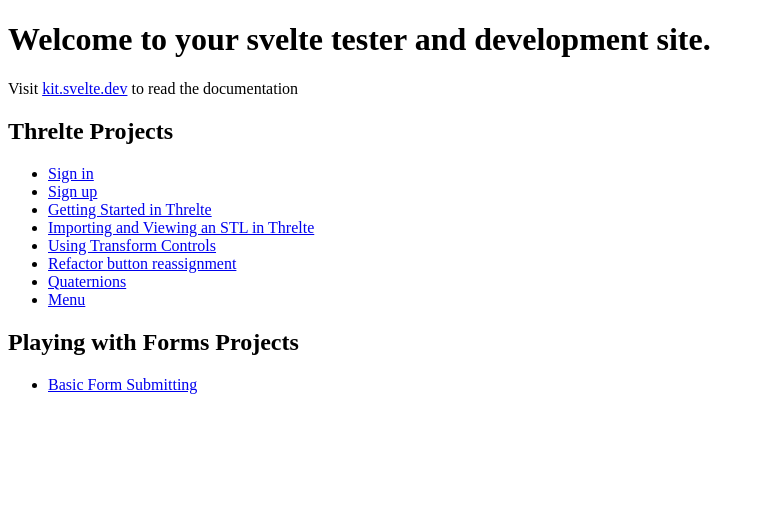
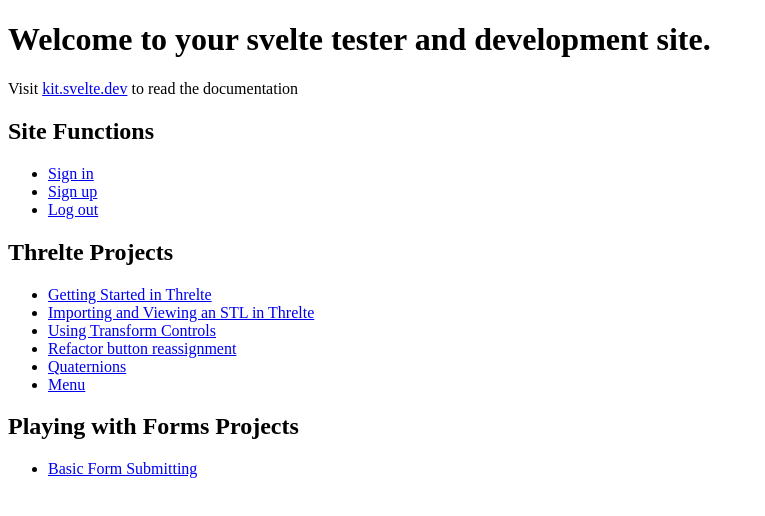
Before and after one commit to benjiasner/benjisFunSvelte, a SvelteKit app in the folder my-app/: page / in a window 1280 px wide. Shown: the top 516 px of the page, without its empty margins (0-765 px from the left). Built offline with nearby package versions, Linux system fonts and the light colour scheme; no server answers.

Commit message:
connected to backend

```diff
--- a/my-app/src/routes/+page.svelte
+++ b/my-app/src/routes/+page.svelte
@@ -3,6 +3,19 @@
     import { onMount } from 'svelte';
 
     let username = ''
+
+    const logout = async () => {
+        const endpoint = 'http://localhost:8000/api/logout/';
+        const response = await fetch(endpoint, {
+            method: "POST",
+            headers: {'Content-Type': 'application/json'},
+            credentials: 'include',
+        });
+
+        const content = await response.json();
+        console.log(content);
+        username = content.username;
+    }
 
     onMount(async () => {
         const endpoint = 'http://localhost:8000/api/user/';
@@ -11,20 +24,21 @@
             credentials: 'include',
         });
 
-        let const_content = await response.json();
-        console.log(const_content);
-        username = const_content.username;
+        const content = await response.json();
+        console.log(content);
+        username = content.username;
     });
 
 </script>
 
 {#if username}
-    <h1>Welcome to your svelte tester and development site, {username}</h1>
+    <h1>Welcome to your svelte tester and development site, {username}!</h1>
 {:else}
     <h1>Welcome to your svelte tester and development site.</h1>
 {/if}
 <p>Visit <a href="https://kit.svelte.dev">kit.svelte.dev</a> to read the documentation</p>
-<h2>Threlte Projects</h2>
+
+<h2>Site Functions</h2>
 <ul>
     <li>
         <div>
@@ -36,6 +50,15 @@
             <a href="/register">Sign up</a>
         </div>
     </li>
+    <li>
+        <div>
+            <a href="#" on:click={logout}>Log out</a>
+        </div>
+    </li>
+</ul>
+
+<h2>Threlte Projects</h2>
+<ul>
     <li>
         <div>
             <a href="/gettingStarted">Getting Started in Threlte</a>
```
Also changed, not shown: my-app/src/routes/register/+page.svelte (+0 -31 lines), my-app/src/routes/logout/+page.svelte (added).
